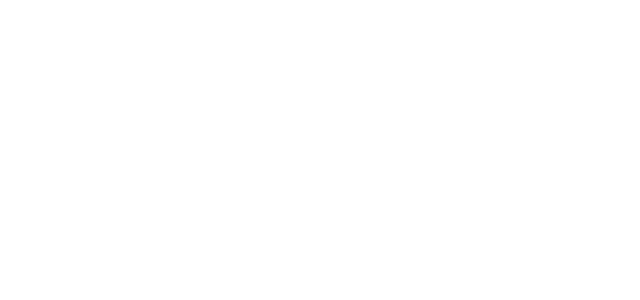
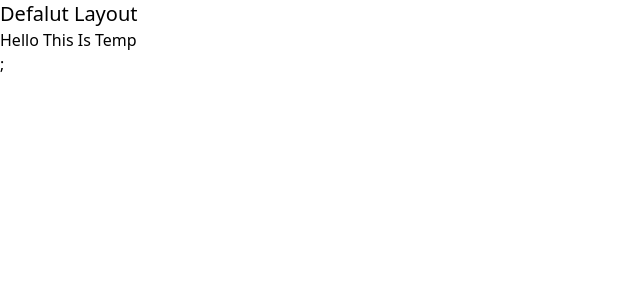
Before and after one commit to Sandeep6397/Book-My-Show-Website, a React (Create React App) app: page / in a window 1280 px wide. Shown: the top 300 px of the page, without its empty margins (0-640 px from the left). Built offline with nearby package versions, Linux system fonts and the light colour scheme.

Commit message:
HOC, Router Config

```diff
--- /dev/null
+++ b/craco.config.js
@@ -0,0 +1,11 @@
+// craco.config.js
+module.exports = {
+  style: {
+    postcss: {
+      plugins: [
+        require('tailwindcss'),
+        require('autoprefixer'),
+      ],
+    },
+  },
+}
--- /dev/null
+++ b/src/App.jsx
@@ -0,0 +1,15 @@
+//HOC
+import DefalutHOC from "./HOC/Defalut.HOC";
+
+//Component
+import Temp from "./components/temp";
+
+function App() {
+  return (
+    <>
+      <DefalutHOC path="/"  exact component={Temp}/>
+    </>
+  );
+}
+
+export default App;
--- /dev/null
+++ b/src/HOC/Defalut.HOC.jsx
@@ -0,0 +1,21 @@
+import React, { Component } from 'react';
+import { Route } from 'react-router';
+
+//Layout
+import DefaultLayout from '../layouts/Default.layout';
+
+const DefalutHOC = ({component: Component, ...rest}) =>{
+    return (
+        <>
+            <Route {...rest} component ={(props)=>(
+                <DefaultLayout>
+                    <Component {...props}/>
+                </DefaultLayout>
+            )}
+
+            />
+        </>
+    );
+}
+
+export default DefalutHOC;
--- /dev/null
+++ b/src/components/temp.jsx
@@ -0,0 +1,9 @@
+import React from 'react';
+
+function Temp (){
+    return (
+        <h1>Hello This Is Temp</h1>
+    )
+}
+
+export default Temp;
--- a/src/index.css
+++ b/src/index.css
@@ -1,5 +1,4 @@
-*{
-  margin: 0;
-  padding: 0;
-  box-sizing: border-box;
-}
+/* ./src/index.css */
+@tailwind base;
+@tailwind components;
+@tailwind utilities;
--- a/src/index.js
+++ b/src/index.jsx
@@ -1,10 +1,14 @@
 import React from 'react';
 import ReactDOM from 'react-dom';
-
+import { BrowserRouter} from 'react-router-dom';
+import './index.css';
+import App from "./App"
 
 ReactDOM.render(
   <React.StrictMode>
-
+    <BrowserRouter>
+      <App />
+    </BrowserRouter>
   </React.StrictMode>,
   document.getElementById('root')
 );
--- /dev/null
+++ b/src/layouts/Default.layout.jsx
@@ -0,0 +1,13 @@
+import React from "react";
+
+const DefaultLayout = (props) =>{
+    return (
+        <>
+            <div className = "text-xl ">Defalut Layout</div>
+            {props.children};
+        </>
+
+    );
+}
+
+export default DefaultLayout;
--- /dev/null
+++ b/tailwind.config.js
@@ -0,0 +1,11 @@
+module.exports = {
+  purge: ['./src/**/*.{js,jsx,ts,tsx}', './public/index.html'], // test style file
+  darkMode: false, // or 'media' or 'class'
+  theme: {
+    extend: {},
+  },
+  variants: {
+    extend: {},
+  },
+  plugins: [],
+}
```
Also changed, not shown: package.json (+10 -3 lines), src/App.js (deleted, +0 -10 lines), 1 other file (tests, documents, lock files or other folders).
